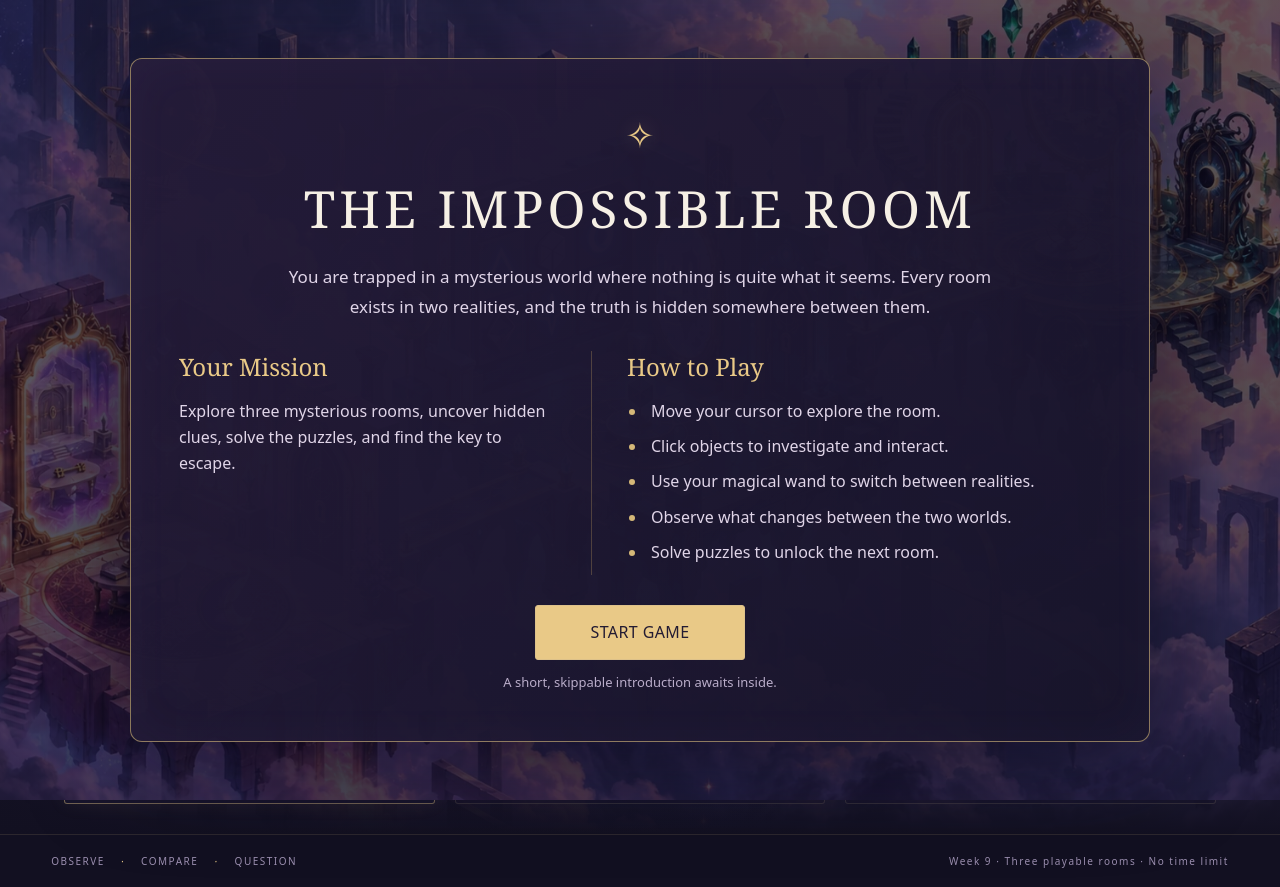
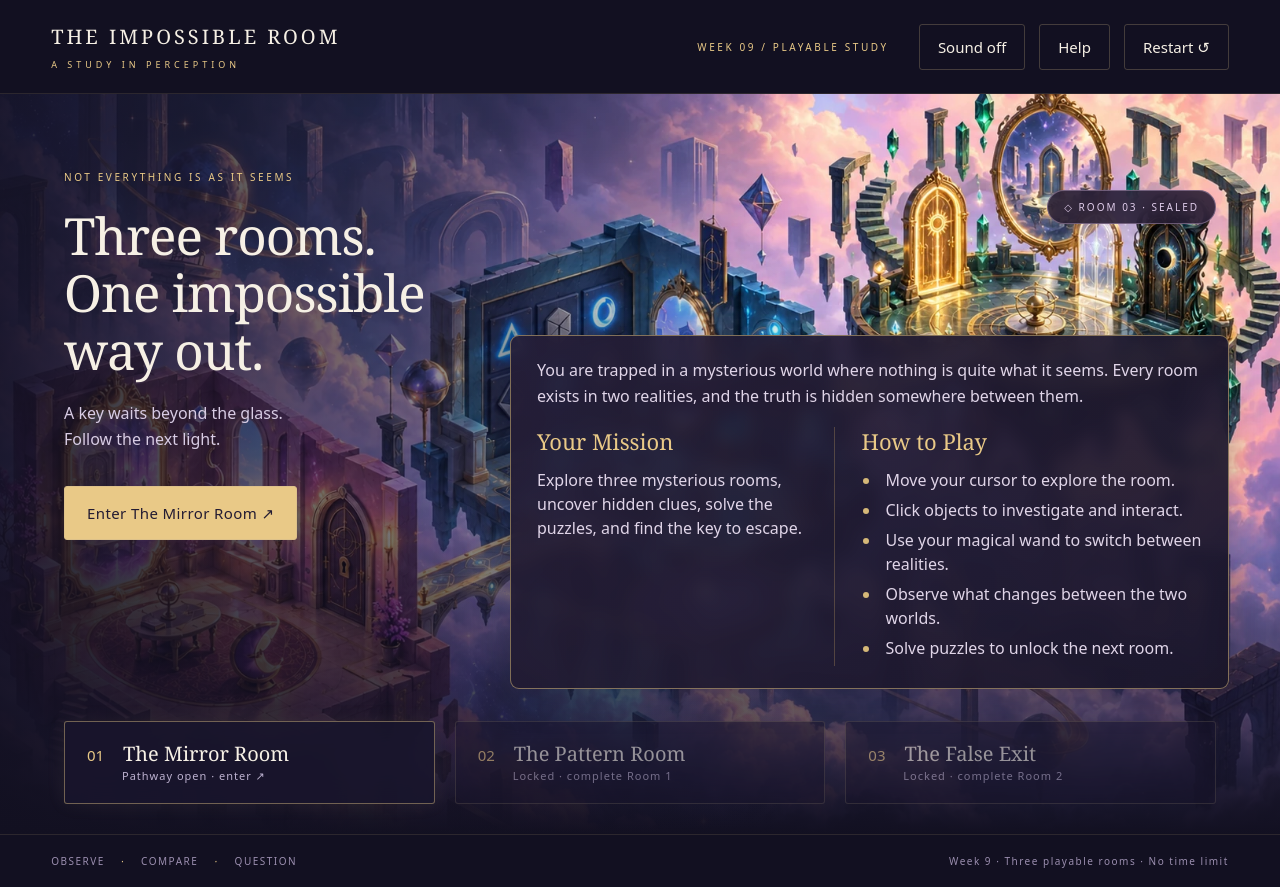
Before and after one commit to Faalroba/AI-Design-Portfolio, a plain HTML site: page play/the-impossible-room/index.html in a window 1280 px wide. Drawn offline with Linux system fonts and the light colour scheme.

Commit message:
Place game introduction on opening map with existing entry button

```diff
--- a/play/the-impossible-room/index.html
+++ b/play/the-impossible-room/index.html
@@ -1,22 +1,10 @@
 <!doctype html>
-<html lang="en"><head><meta charset="utf-8"><meta name="viewport" content="width=device-width, initial-scale=1"><title>The Impossible Room · Week 9</title><meta name="description" content="Three rooms, two realities, one impossible escape. A complete playable first draft."><link rel="preload" as="image" href="assets/world-opening.webp" type="image/webp"><link rel="stylesheet" href="style.css?v=opening-cover-1"><link rel="stylesheet" href="onboarding.css?v=intro-1"></head>
+<html lang="en"><head><meta charset="utf-8"><meta name="viewport" content="width=device-width, initial-scale=1"><title>The Impossible Room · Week 9</title><meta name="description" content="Three rooms, two realities, one impossible escape. A complete playable first draft."><link rel="preload" as="image" href="assets/world-opening.webp" type="image/webp"><link rel="stylesheet" href="style.css?v=opening-cover-1"><link rel="stylesheet" href="onboarding.css?v=map-intro-2"></head>
 <body>
 <header><a class="wordmark" href="#" id="home">THE IMPOSSIBLE ROOM<span>A STUDY IN PERCEPTION</span></a><div class="top-actions"><span class="edition">WEEK 09 / PLAYABLE STUDY</span><button id="sound" aria-pressed="false">Sound off</button><button id="help" data-kind="info" aria-haspopup="dialog" aria-controls="controls-help">Help</button><button id="restart">Restart ↺</button></div></header>
 <main>
-<section id="world" aria-label="Starting platform and three rooms"><div class="world-art"></div><span class="map-lock pattern-lock" id="lock2">◇ ROOM 02 · SEALED</span><span class="map-lock final-lock" id="lock3">◇ ROOM 03 · SEALED</span><div class="world-copy"><p class="eyebrow">NOT EVERYTHING IS AS IT SEEMS</p><h1>Three rooms.<br>One impossible way out.</h1><p id="world-intro">A key waits beyond the glass.<br>For now, follow the first light.</p><button class="primary" id="begin" data-kind="move">Enter the Mirror Room <span>↗</span></button><p id="world-feedback" role="status" aria-live="polite"></p></div><div class="room-route" aria-label="Room progression"><button id="room1" data-room="0" data-kind="move">01 <strong>The Mirror Room</strong><span>Available · enter ↗</span></button><button id="room2" data-room="1" data-kind="move">02 <strong>The Pattern Room</strong><span>Locked · solve Room 1</span></button><button id="room3" data-room="2" data-kind="move">03 <strong>The False Exit</strong><span>Locked · solve Room 2</span></button></div><div class="start-platform" aria-hidden="true">✦<span>YOUR JOURNEY BEGINS HERE</span></div></section>
-<section id="room" hidden aria-label="Interactive room"><div class="room-heading"><div><p class="eyebrow" id="room-label">ROOM 01 / THE MIRROR ROOM</p><h1 id="reality-name">The world you know.</h1></div><div class="room-tools"><button id="map" data-kind="move">← World</button><button id="hint" data-kind="info">A little nudge ✧</button><span id="reality-badge">Original reality</span></div></div><aside id="tutorial" class="tutorial-card" aria-label="Getting started" hidden><p id="tutorial-label"></p><p id="tutorial-text" role="status" aria-live="polite"></p><button id="skip-tutorial">Skip tutorial</button></aside><div class="stage" id="stage"></div><div class="puzzle-tools" id="pattern-tools" hidden><span id="sequence-label">REFLECTED ORDER</span><div id="pattern-slots" aria-live="polite"></div><button id="clear-pattern" data-kind="interact">Clear sequence ↺</button></div><div class="scene-caption"><span id="focus-label">Move your wand. Let the room answer.</span><span class="progress">EXIT PROGRESS <b id="progress">0 / 3</b><i id="pip1"></i><i></i><i></i></span></div><p id="message" role="status" aria-live="polite">The mirror is awake. Something in this room is out of place.</p><div class="inventory" id="inventory"><span>HELD</span><b id="held">Nothing yet</b><span class="micro" id="room-prompt">Click to investigate · Click the mirror to shift</span></div></section>
-<section id="ending" hidden aria-labelledby="ending-title"><div class="ending-aura" aria-hidden="true"></div><p class="eyebrow">BEYOND THE IMPOSSIBLE</p><span class="ending-star" aria-hidden="true">✧</span><h1 id="ending-title">You found what was possible.</h1><p>Three rooms. Two realities.<br>One way through.</p><div class="ending-progress">01 ✦ &nbsp; 02 ✦ &nbsp; 03 ✦</div><p class="ending-detail">The final door is unlocked. You have escaped.</p><button class="primary" id="play-again" data-kind="interact">Begin another journey ↺</button></section>
-</main>
-<footer><span>OBSERVE <i>·</i> COMPARE <i>·</i> QUESTION</span><span>Week 9 · Three playable rooms · No time limit</span></footer>
-<dialog id="puzzle"><button class="close" aria-label="Close cabinet">×</button><p class="eyebrow">A CABINET WITHOUT A KEYHOLE</p><h2>Three empty memories.</h2><p>Its face echoes a detail elsewhere in the room.</p><div class="dials" id="dials"></div><button class="primary" id="check">Try the arrangement ↗</button><p id="puzzle-message" role="status" aria-live="polite">Click each symbol to change it.</p></dialog>
-<dialog id="complete"><p class="eyebrow" id="completion-label">ROOM COMPLETE</p><h2 id="completion-title">A crack in the impossible.</h2><div class="complete-mark">✧</div><p id="completion-copy"></p><div class="completion-progress" id="completion-progress"></div><button class="primary" id="continue" data-kind="move">Follow the unlocked pathway ↗</button><button class="quiet" id="stay" data-kind="info">Look around a little longer</button></dialog>
-<dialog id="reset-dialog"><h2>Begin again?</h2><p>This clears all room progress and returns you to the starting platform.</p><button class="primary" id="confirm-restart">Restart the game</button><button class="quiet" id="cancel-restart">Keep exploring</button></dialog>
-
-<dialog id="welcome" class="welcome-screen" aria-labelledby="welcome-title" aria-describedby="welcome-introduction">
-  <div class="welcome-content">
-  <div class="welcome-star" aria-hidden="true">✧</div>
-  <h1 id="welcome-title" tabindex="-1" autofocus>THE IMPOSSIBLE ROOM</h1>
-  <p id="welcome-introduction" class="welcome-introduction">You are trapped in a mysterious world where nothing is quite what it seems. Every room exists in two realities, and the truth is hidden somewhere between them.</p>
+<section id="world" aria-label="Starting platform and three rooms"><div class="world-art"></div><span class="map-lock pattern-lock" id="lock2">◇ ROOM 02 · SEALED</span><span class="map-lock final-lock" id="lock3">◇ ROOM 03 · SEALED</span><div class="world-copy"><p class="eyebrow">NOT EVERYTHING IS AS IT SEEMS</p><h1>Three rooms.<br>One impossible way out.</h1><p id="world-intro">A key waits beyond the glass.<br>For now, follow the first light.</p><button class="primary" id="begin" data-kind="move">Enter the Mirror Room <span>↗</span></button><p id="world-feedback" role="status" aria-live="polite"></p></div><section id="welcome" class="world-guide" aria-label="Introduction and controls">
+<p id="welcome-introduction" class="welcome-introduction">You are trapped in a mysterious world where nothing is quite what it seems. Every room exists in two realities, and the truth is hidden somewhere between them.</p>
   <div class="welcome-sections">
     <section aria-labelledby="mission-title"><h2 id="mission-title">Your Mission</h2><p>Explore three mysterious rooms, uncover hidden clues, solve the puzzles, and find the key to escape.</p></section>
     <section aria-labelledby="play-title"><h2 id="play-title">How to Play</h2><ul class="controls-list">
@@ -27,10 +15,16 @@
   <li>Solve puzzles to unlock the next room.</li>
 </ul></section>
   </div>
-  </div>
-  <div class="welcome-actions"><button id="start-game" class="primary" data-kind="interact">START GAME</button>
-  <small class="welcome-input-note"><span class="mouse-copy">A short, skippable introduction awaits inside.</span><span class="touch-copy">A short, skippable introduction awaits inside. Tap the mirror to shift reality.</span></small></div>
-</dialog>
+</section><div class="room-route" aria-label="Room progression"><button id="room1" data-room="0" data-kind="move">01 <strong>The Mirror Room</strong><span>Available · enter ↗</span></button><button id="room2" data-room="1" data-kind="move">02 <strong>The Pattern Room</strong><span>Locked · solve Room 1</span></button><button id="room3" data-room="2" data-kind="move">03 <strong>The False Exit</strong><span>Locked · solve Room 2</span></button></div><div class="start-platform" aria-hidden="true">✦<span>YOUR JOURNEY BEGINS HERE</span></div></section>
+<section id="room" hidden aria-label="Interactive room"><div class="room-heading"><div><p class="eyebrow" id="room-label">ROOM 01 / THE MIRROR ROOM</p><h1 id="reality-name">The world you know.</h1></div><div class="room-tools"><button id="map" data-kind="move">← World</button><button id="hint" data-kind="info">A little nudge ✧</button><span id="reality-badge">Original reality</span></div></div><aside id="tutorial" class="tutorial-card" aria-label="Getting started" hidden><p id="tutorial-label"></p><p id="tutorial-text" role="status" aria-live="polite"></p><button id="skip-tutorial">Skip tutorial</button></aside><div class="stage" id="stage"></div><div class="puzzle-tools" id="pattern-tools" hidden><span id="sequence-label">REFLECTED ORDER</span><div id="pattern-slots" aria-live="polite"></div><button id="clear-pattern" data-kind="interact">Clear sequence ↺</button></div><div class="scene-caption"><span id="focus-label">Move your wand. Let the room answer.</span><span class="progress">EXIT PROGRESS <b id="progress">0 / 3</b><i id="pip1"></i><i></i><i></i></span></div><p id="message" role="status" aria-live="polite">The mirror is awake. Something in this room is out of place.</p><div class="inventory" id="inventory"><span>HELD</span><b id="held">Nothing yet</b><span class="micro" id="room-prompt">Click to investigate · Click the mirror to shift</span></div></section>
+<section id="ending" hidden aria-labelledby="ending-title"><div class="ending-aura" aria-hidden="true"></div><p class="eyebrow">BEYOND THE IMPOSSIBLE</p><span class="ending-star" aria-hidden="true">✧</span><h1 id="ending-title">You found what was possible.</h1><p>Three rooms. Two realities.<br>One way through.</p><div class="ending-progress">01 ✦ &nbsp; 02 ✦ &nbsp; 03 ✦</div><p class="ending-detail">The final door is unlocked. You have escaped.</p><button class="primary" id="play-again" data-kind="interact">Begin another journey ↺</button></section>
+</main>
+<footer><span>OBSERVE <i>·</i> COMPARE <i>·</i> QUESTION</span><span>Week 9 · Three playable rooms · No time limit</span></footer>
+<dialog id="puzzle"><button class="close" aria-label="Close cabinet">×</button><p class="eyebrow">A CABINET WITHOUT A KEYHOLE</p><h2>Three empty memories.</h2><p>Its face echoes a detail elsewhere in the room.</p><div class="dials" id="dials"></div><button class="primary" id="check">Try the arrangement ↗</button><p id="puzzle-message" role="status" aria-live="polite">Click each symbol to change it.</p></dialog>
+<dialog id="complete"><p class="eyebrow" id="completion-label">ROOM COMPLETE</p><h2 id="completion-title">A crack in the impossible.</h2><div class="complete-mark">✧</div><p id="completion-copy"></p><div class="completion-progress" id="completion-progress"></div><button class="primary" id="continue" data-kind="move">Follow the unlocked pathway ↗</button><button class="quiet" id="stay" data-kind="info">Look around a little longer</button></dialog>
+<dialog id="reset-dialog"><h2>Begin again?</h2><p>This clears all room progress and returns you to the starting platform.</p><button class="primary" id="confirm-restart">Restart the game</button><button class="quiet" id="cancel-restart">Keep exploring</button></dialog>
+
+
 <dialog id="controls-help" class="controls-help" aria-labelledby="help-title">
   <p class="eyebrow">THE IMPOSSIBLE ROOM</p><h2 id="help-title" tabindex="-1" autofocus>Follow your curiosity.</h2>
   <ul class="controls-list">
@@ -43,4 +37,4 @@
   <p><span class="mouse-copy">A glowing star invites investigation. A spinning star marks an interaction. A blue-purple pulse marks a reality-switching mirror.</span><span class="touch-copy">Tap the mirror to shift reality. Tap other objects to investigate. A blue-purple pulse signals the shift.</span></p>
   <button id="close-help" class="primary">Back to exploring</button>
 </dialog>
-<div id="wand" aria-hidden="true"><svg viewBox="0 0 90 115"><defs><linearGradient id="wandGold"><stop stop-color="#a77b3c"/><stop offset=".5" stop-color="#fff0b7"/><stop offset="1" stop-color="#c49b55"/></linearGradient></defs><g class="wand-waves"><circle cx="58" cy="18" r="20"/><circle cx="58" cy="18" r="28"/></g><g class="wand-sparks"><polygon points="78.00,-10.00 79.26,-6.74 82.76,-6.55 80.04,-4.34 80.94,-0.95 78.00,-2.85 75.06,-0.95 75.96,-4.34 73.24,-6.55 76.74,-6.74"/><polygon points="92.00,-22.70 92.94,-20.29 95.52,-20.14 93.51,-18.51 94.17,-16.01 92.00,-17.41 89.83,-16.01 90.49,-18.51 88.48,-20.14 91.06,-20.29"/><polygon points="104.00,-33.50 104.63,-31.87 106.38,-31.77 105.02,-30.67 105.47,-28.98 104.00,-29.93 102.53,-28.98 102.98,-30.67 101.62,-31.77 103.37,-31.87"/></g><path d="M12 99L52 29L57 32L17 102Z" fill="url(#wandGold)" stroke="#d6ae69" stroke-width="1"/><g class="wand-star"><path d="M58 4l4 9 10 1 -8 7 2 10 -8 -5 -9 5 2 -10 -8 -7 11 -1Z" fill="url(#wandGold)" stroke="#f7d99b"/></g></svg></div><script src="progression.js"></script><script src="game.js"></script><script src="room-one-art.js"></script><script src="rooms-art.js?v=plaque-1"></script><script src="controller.js"></script><script src="onboarding.js?v=intro-1"></script></body></html>
+<div id="wand" aria-hidden="true"><svg viewBox="0 0 90 115"><defs><linearGradient id="wandGold"><stop stop-color="#a77b3c"/><stop offset=".5" stop-color="#fff0b7"/><stop offset="1" stop-color="#c49b55"/></linearGradient></defs><g class="wand-waves"><circle cx="58" cy="18" r="20"/><circle cx="58" cy="18" r="28"/></g><g class="wand-sparks"><polygon points="78.00,-10.00 79.26,-6.74 82.76,-6.55 80.04,-4.34 80.94,-0.95 78.00,-2.85 75.06,-0.95 75.96,-4.34 73.24,-6.55 76.74,-6.74"/><polygon points="92.00,-22.70 92.94,-20.29 95.52,-20.14 93.51,-18.51 94.17,-16.01 92.00,-17.41 89.83,-16.01 90.49,-18.51 88.48,-20.14 91.06,-20.29"/><polygon points="104.00,-33.50 104.63,-31.87 106.38,-31.77 105.02,-30.67 105.47,-28.98 104.00,-29.93 102.53,-28.98 102.98,-30.67 101.62,-31.77 103.37,-31.87"/></g><path d="M12 99L52 29L57 32L17 102Z" fill="url(#wandGold)" stroke="#d6ae69" stroke-width="1"/><g class="wand-star"><path d="M58 4l4 9 10 1 -8 7 2 10 -8 -5 -9 5 2 -10 -8 -7 11 -1Z" fill="url(#wandGold)" stroke="#f7d99b"/></g></svg></div><script src="progression.js"></script><script src="game.js"></script><script src="room-one-art.js"></script><script src="rooms-art.js?v=plaque-1"></script><script src="controller.js"></script><script src="onboarding.js?v=map-intro-2"></script></body></html>
--- a/play/the-impossible-room/onboarding.css
+++ b/play/the-impossible-room/onboarding.css
@@ -2,57 +2,37 @@
 .touch-instructions .mouse-copy { display: none; }
 .touch-instructions .touch-copy { display: inline; }
 
-dialog.welcome-screen {
-  width: min(1020px, calc(100vw - 48px));
-  max-height: calc(100dvh - 40px);
-  padding: clamp(26px, 4vw, 48px);
-  border: 1px solid #d9bc7c99;
-  border-radius: 12px;
-  background: linear-gradient(140deg, #241b38f5, #17142af5);
-  box-shadow: 0 16px 100px #09051699, inset 0 0 50px #c4a1f509;
-  overflow: auto;
+.world-guide {
+  position: absolute;
+  left: max(34%, 510px);
+  right: 4%;
+  bottom: 145px;
+  z-index: 2;
+  padding: 22px 26px;
+  border: 1px solid #d9bc7c88;
+  border-radius: 9px;
+  background: linear-gradient(135deg, #251d36eb, #191529ed);
+  box-shadow: 0 8px 35px #09051644;
+  backdrop-filter: blur(8px);
 }
-.welcome-screen::backdrop {
-  background: linear-gradient(#100c22a8, #100c22bd), url('assets/world-opening.webp') center / cover;
-  backdrop-filter: blur(1px);
-}
-.welcome-screen[open] { display: flex; flex-direction: column; }
-.welcome-content { min-height: 0; overflow: auto; scrollbar-width: thin; scrollbar-color: #bca06c #292139; }
-.welcome-actions { flex-shrink: 0; }
-.welcome-screen h1 {
-  margin: 16px auto 24px;
-  max-width: 850px;
-  color: var(--cream);
-  font: clamp(30px, 4vw, 55px)/1.15 Georgia, serif;
-  letter-spacing: .08em;
-}
-.welcome-screen .welcome-introduction {
-  max-width: 720px;
-  margin: 0 auto 30px;
-  color: #e0d5e8;
-  font-size: 17px;
-  line-height: 1.75;
-}
-.welcome-screen h1:focus, .controls-help h2:focus { outline: none; }
-.welcome-star { color: var(--gold); font-size: 35px; text-shadow: 0 0 20px #e9c98755; }
-.welcome-sections { display: grid; grid-template-columns: .85fr 1.15fr; gap: 35px; text-align: left; }
-.welcome-sections h2, .controls-help h2 {
-  margin: 0 0 15px;
-  color: var(--gold);
-  font: 24px/1.3 Georgia, serif;
-}
-.welcome-sections > section + section { border-left: 1px solid #b7955e55; padding-left: 35px; }
-.welcome-sections p, .controls-list {
-  margin: 0;
+.world-guide .welcome-introduction {
+  margin: 0 0 18px;
   color: #e0d5e8;
   font-size: 16px;
-  line-height: 1.65;
+  line-height: 1.6;
 }
+.welcome-sections { display: grid; grid-template-columns: .85fr 1.15fr; gap: 26px; text-align: left; }
+.welcome-sections h2, .controls-help h2 {
+  margin: 0 0 12px;
+  color: var(--gold);
+  font: 22px/1.3 Georgia, serif;
+}
+.welcome-sections > section + section { border-left: 1px solid #b7955e55; padding-left: 26px; }
+.welcome-sections p, .controls-list { margin: 0; color: #e0d5e8; font-size: 16px; line-height: 1.5; }
 .controls-list { padding-left: 20px; }
-.controls-list li { margin: 0 0 9px; padding-left: 4px; }
+.controls-list li { margin: 0 0 6px; padding-left: 4px; }
 .controls-list li::marker { color: #d5b878; }
-.welcome-screen #start-game { margin-top: 30px; min-width: 210px; font-size: 16px; }
-.welcome-input-note { display: block; margin-top: 12px; font-size: 13px; color: #baadca; }
+.controls-help h2:focus { outline: none; }
 
 .tutorial-card {
   position: fixed;
@@ -79,14 +59,16 @@ dialog.controls-help { width: min(550px, calc(100vw - 32px)); max-height: calc(1
 .controls-help .eyebrow { margin-bottom: 14px; }
 #close-help { font-size: 16px; }
 
+@media (max-width: 1100px) {
+  #world { height: auto; padding-bottom: 155px; }
+  .world-guide { position: relative; left: auto; right: auto; bottom: auto; margin: 24px 4vw 0; }
+}
 @media (max-width: 750px) {
+  #world { padding-bottom: 220px; }
   .tutorial-card { position: static; width: 100%; padding: 12px 15px; margin: 4px 0 14px; }
   #tutorial-label { font-size: 10px; margin-bottom: 5px; }
   #tutorial-text { font-size: 15px; }
   #skip-tutorial { margin-top: 6px; }
-  dialog.welcome-screen { width: calc(100vw - 24px); max-height: calc(100dvh - 24px); padding: 24px; }
-  .welcome-screen h1 { font-size: clamp(25px, 7vw, 40px); }
-  .welcome-screen .welcome-introduction { font-size: 16px; margin-bottom: 24px; }
   .welcome-sections { grid-template-columns: 1fr; gap: 23px; }
   .welcome-sections > section + section { border-left: none; border-top: 1px solid #b7955e55; padding: 20px 0 0; }
   .welcome-sections h2 { font-size: 22px; }
--- a/play/the-impossible-room/onboarding.js
+++ b/play/the-impossible-room/onboarding.js
@@ -16,6 +16,7 @@
   let phase = 'inactive';
   let shifted = false;
   let investigated = false;
+  let introduced = false;
   let promptTimer;
   let dismissTimer;
 
@@ -85,14 +86,14 @@
     closeTutorial();
     shifted = false;
     investigated = false;
+    introduced = false;
     help.close();
-    if (!welcome.open) welcome.showModal();
-    welcome.querySelector('.welcome-content').scrollTop = 0;
+    welcome.hidden = false;
   }
 
   function startIntroduction() {
-    welcome.close();
-    enter(0);
+    if (introduced || state.view !== 'room' || state.room !== 0) return;
+    introduced = true;
     phase = 'wand';
     paintTutorial();
     promptTimer = window.setTimeout(() => {
@@ -102,11 +103,11 @@
     }, 2400);
   }
 
-  document.querySelector('#start-game').addEventListener('click', startIntroduction);
+  document.querySelector('#begin').addEventListener('click', startIntroduction);
+  document.querySelector('#room1').addEventListener('click', startIntroduction);
   document.querySelector('#skip-tutorial').addEventListener('click', closeTutorial);
   document.querySelector('#help').addEventListener('click', () => help.showModal());
   document.querySelector('#close-help').addEventListener('click', () => help.close());
-  welcome.addEventListener('cancel', event => event.preventDefault());
 
   // Capture before SVG hotspots stop propagation, then inspect the result of their action.
   function observeInteraction(event) {
```
